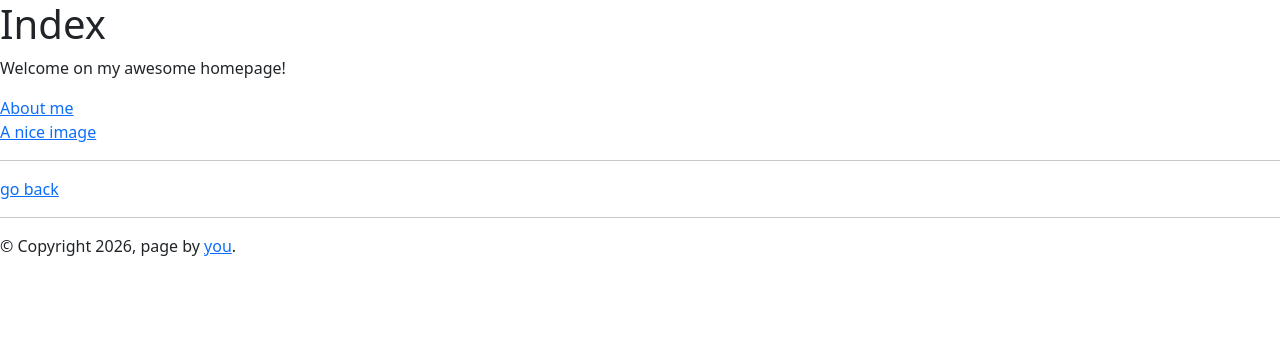
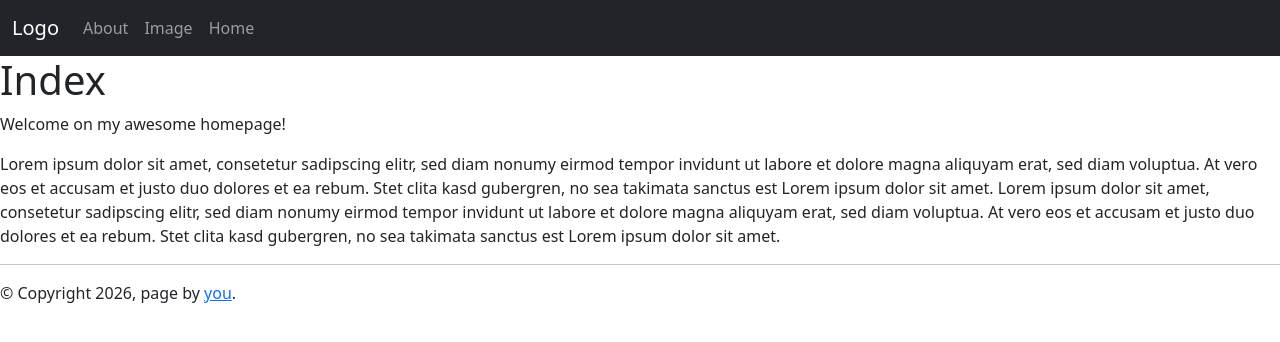
Before and after one commit to thkupy/myflaskapp, a Flask app: template templates/index.html in a window 1280 px wide. Shown: the top 342 px of the page. Run offline with Flask 3, Linux system fonts and the light colour scheme; the template is opened without the code that fills it, so the values that code supplies are empty; some libraries are stand-ins or nearby versions.

Commit message:
reactive navbar that toggles- linked to newer bootstrap version as well

```diff
--- a/templates/baselayout.html
+++ b/templates/baselayout.html
@@ -7,25 +7,44 @@
 
     {% block styles %}
     <!-- Bootstrap CSS -->
-    <link href="https://cdn.jsdelivr.net/npm/bootstrap@5.0.2/dist/css/bootstrap.min.css" rel="stylesheet" integrity="sha384-EVSTQN3/azprG1Anm3QDgpJLIm9Nao0Yz1ztcQTwFspd3yD65VohhpuuCOmLASjC" crossorigin="anonymous">
+    <link href="https://cdn.jsdelivr.net/npm/bootstrap@5.3.8/dist/css/bootstrap.min.css" rel="stylesheet" integrity="sha384-sRIl4kxILFvY47J16cr9ZwB07vP4J8+LH7qKQnuqkuIAvNWLzeN8tE5YBujZqJLB" crossorigin="anonymous">
+    <script defer src="https://cdn.jsdelivr.net/npm/bootstrap@5.3.8/dist/js/bootstrap.bundle.min.js" integrity="sha384-FKyoEForCGlyvwx9Hj09JcYn3nv7wiPVlz7YYwJrWVcXK/BmnVDxM+D2scQbITxI" crossorigin="anonymous"></script>
+
     {% endblock %}
 
     <title>{% block title %}{% endblock %} - My Webpage</title>
     {% endblock %}
   </head>
   <body>
+    <div id="navbar">
+        {% block navbar %}
+          <nav class="navbar navbar-expand-sm bg-dark navbar-dark">
+            <div class="container-fluid">
+              <a class="navbar-brand" href="#">Logo</a>
+              <button class="navbar-toggler" type="button" data-bs-toggle="collapse" data-bs-target="#collapsibleNavbar">
+                <span class="navbar-toggler-icon"></span>
+              </button>
+              <div class="collapse navbar-collapse" id="collapsibleNavbar">
+                <ul class="navbar-nav">
+                <li class="nav-item">
+                  <a class="nav-link" href="{{ url_for('about') }}">About</a>
+                </li>
+                <li class="nav-item">
+                  <a class="nav-link" href="{{ url_for('image') }}">Image</a>
+                </li>
+                <li class="nav-item">
+                  <a class="nav-link" href="{{ url_for('index') }}"">Home</a>
+                </li>
+                </ul>
+              </div>
+            </div>
+          </nav>
+        {% endblock %}
+    </div>
     <div id="content">
         {% block content %}
 
         {% endblock %}
-    </div>
-    <div id="gohome">
-      {% block gohome %}
-      <hr>
-      <p>
-        <a href="{{ url_for('index') }}">go back</a><br>
-      </p>
-      {% endblock %}
     </div>
     <div id="footer">
       {% block footer %}
--- a/templates/index.html
+++ b/templates/index.html
@@ -3,8 +3,5 @@
 {% block content %}
   <h1>Index</h1>
   <p>Welcome on my awesome homepage!</p>
-  <p>
-    <a href="{{ url_for('about') }}">About me</a><br>
-    <a href="{{ url_for('image') }}">A nice image</a>
-  </p>
+  <p>Lorem ipsum dolor sit amet, consetetur sadipscing elitr, sed diam nonumy eirmod tempor invidunt ut labore et dolore magna aliquyam erat, sed diam voluptua. At vero eos et accusam et justo duo dolores et ea rebum. Stet clita kasd gubergren, no sea takimata sanctus est Lorem ipsum dolor sit amet. Lorem ipsum dolor sit amet, consetetur sadipscing elitr, sed diam nonumy eirmod tempor invidunt ut labore et dolore magna aliquyam erat, sed diam voluptua. At vero eos et accusam et justo duo dolores et ea rebum. Stet clita kasd gubergren, no sea takimata sanctus est Lorem ipsum dolor sit amet.</p>
 {% endblock %}
```
